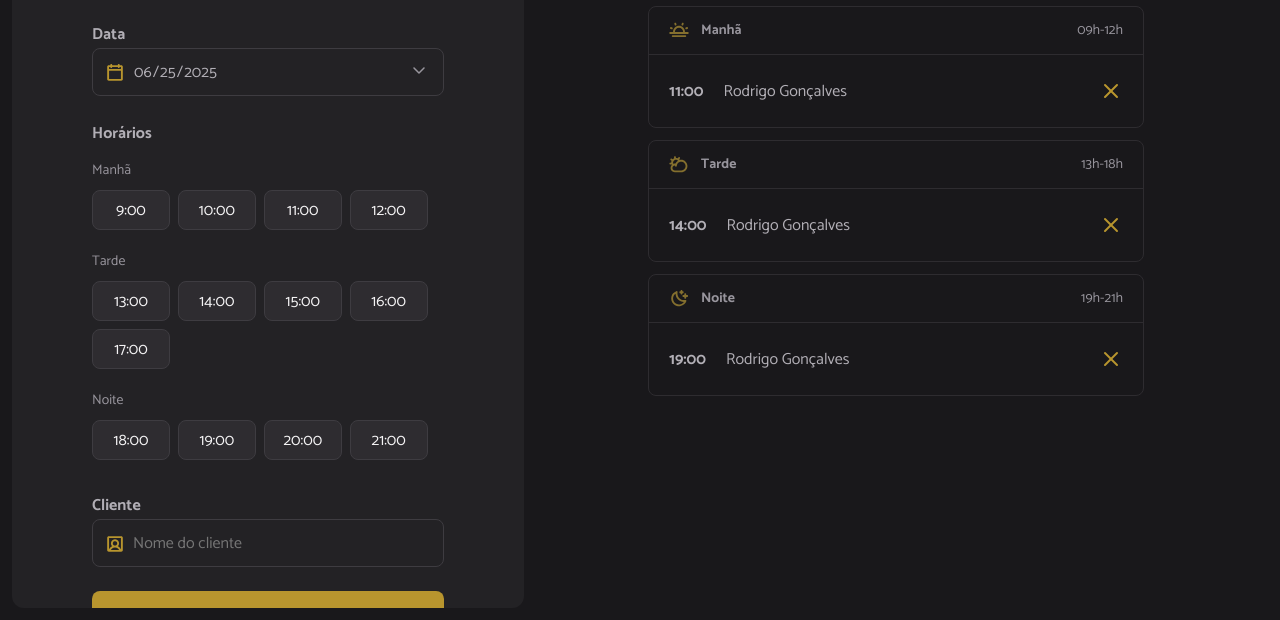
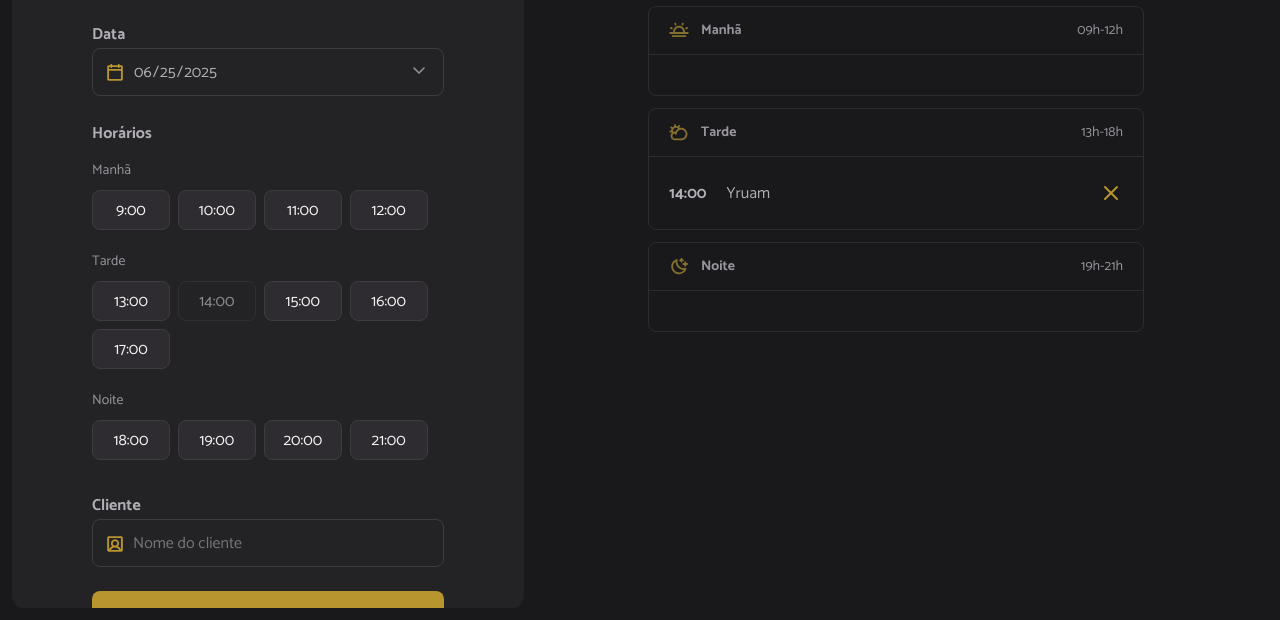
Before and after one commit to yruamkaffer/hairDay, a website built with webpack: page index.html in a window 1280 px wide. Shown: the part 180-800 px from the top of the page. Built offline with nearby package versions, Linux system fonts and the light colour scheme; data requests are answered from the project's data file.

Commit message:
Add files via upload

```diff
--- a/index.html
+++ b/index.html
@@ -86,7 +86,7 @@
             <span>09h-12h</span>
           </header>
           <ul id="period-morning" class="period">
-            <!-- Exemplo  -->
+            <!-- Exemplo
             <li>
               <strong>11:00</strong>
               <span>Rodrigo Gonçalves</span>
@@ -95,7 +95,7 @@
                 alt="Cancelar"
                 class="cancel-icon"
               />
-            </li>
+            </li> -->
           </ul>
         </section>
 
@@ -106,8 +106,7 @@
             <span>13h-18h</span>
           </header>
           <ul id="period-afternoon" class="period">
-            <!-- Exemplo -->
-            <li>
+            <!-- Exemplo
               <strong>14:00</strong>
               <span>Rodrigo Gonçalves</span>
               <img
@@ -116,6 +115,7 @@
                 class="cancel-icon"
               />
             </li>
+            <li> -->
           </ul>
         </section>
 
@@ -126,7 +126,7 @@
             <span>19h-21h</span>
           </header>
           <ul id="period-night" class="period">
-            <!-- Exemplo -->
+            <!-- Exemplo
             <li>
               <strong>19:00</strong>
               <span>Rodrigo Gonçalves</span>
@@ -135,7 +135,7 @@
                 alt="Cancelar"
                 class="cancel-icon"
               />
-            </li>
+            </li> -->
           </ul>
         </section>
       </aside>
--- a/server.json
+++ b/server.json
@@ -1,5 +1,9 @@
 {
-    "schedules": [
-
-    ]
+  "schedules": [
+    {
+      "id": 1750811943677,
+      "name": "Yruam",
+      "when": "2025-06-25T14:00:00.000Z"
+    }
+  ]
 }
--- a/src/modules/form/hours-load.js
+++ b/src/modules/form/hours-load.js
@@ -4,17 +4,22 @@ import { hoursClick } from './hours-click.js';
 
 const hours = document.getElementById('hours');
 
-export function hoursLoad({date}) {
+export function hoursLoad({date, dailySchedules}) {
     hours.innerHTML = '';
+
+    const unavailableHours = dailySchedules.map((schedule) =>
+        dayjs(schedule.when).format('HH:mm'));
 
     const opening = openingHours.map((hour) => {
         const [scheduleHour] = hour.split(':');
 
-        const isHourPast = dayjs(date).add(scheduleHour, 'hour').isAfter(dayjs());
+        const isHourPast = dayjs(date).add(scheduleHour, 'hour').isBefore(dayjs());
+
+        const available = !unavailableHours.includes(hour) && !isHourPast
 
         return {
             hour,
-            available: isHourPast,
+            available,
         }
     })
 
--- a/src/modules/form/submit.js
+++ b/src/modules/form/submit.js
@@ -1,4 +1,6 @@
 import dayjs from "dayjs";
+
+import { scheduleNew } from "../../services/schedule-new.js";
 
 const form = document.querySelector('form');
 const clientName = document.getElementById('client');
@@ -9,7 +11,7 @@ const inputToday = dayjs(new Date()).format('YYYY-MM-DD');
 selectedDate.value = inputToday
 selectedDate.min = inputToday
 
-form.onsubmit = (event) => {
+form.onsubmit = async (event) => {
   event.preventDefault();
 
   try {
@@ -25,14 +27,16 @@ form.onsubmit = (event) => {
       return alert('Por favor, selecione um horário disponível.');
     }
 
-    const [hour] = hourSelected.dataset.hour.split(':');
+    const [hour] = hourSelected.innerText.split(':');
     const when = dayjs(selectedDate.value)
       .add(hour, 'hour')
 
     const id = new Date().getTime();
 
+    await scheduleNew({ id, name, when })
+
   } catch (error) {
-    alert('Não foi possível realizar o agendamento.');
-    console.log(error);
+    alert('Não foi possível realizar o agendamento.')
+    console.log(error)
   }
 }
--- a/src/modules/schedules/load.js
+++ b/src/modules/schedules/load.js
@@ -1,9 +1,15 @@
+import { scheduleFetchByDay } from "../../services/schedule-fetch-by-day.js";
 import { hoursLoad } from "../form/hours-load.js";
+import { schedulesShow } from "./show.js";
 
 const selectedDate = document.getElementById('date');
 
-export function schedulesDay() {
+export async function schedulesDay() {
     const date = selectedDate.value
 
-    hoursLoad({ date });
+    const dailySchedules = await scheduleFetchByDay({ date });
+
+    schedulesShow({ dailySchedules });
+
+    hoursLoad({ date, dailySchedules });
 }
--- /dev/null
+++ b/src/modules/schedules/show.js
@@ -0,0 +1,45 @@
+import dayjs from "dayjs";
+
+const periodMorning = document.getElementById('period-morning');
+const periodAfternoon = document.getElementById('period-afternoon');
+const periodNight = document.getElementById('period-night');
+
+export function schedulesShow({ dailySchedules }) {
+    try {
+        periodMorning.innerHTML = '';
+        periodAfternoon.innerHTML = '';
+        periodNight.innerHTML = '';
+
+        dailySchedules.forEach(schedule => {
+            const item = document.createElement('li');
+            const time = document.createElement('strong');
+            const name = document.createElement('span');
+
+            item.setAttribute("data-id", schedule.id);
+
+            time.textContent = dayjs(schedule.when).format('HH:mm');
+            name.textContent = schedule.name;
+
+            const cancelIcon = document.createElement('img');
+            cancelIcon.classList.add('cancel-icon');
+            cancelIcon.setAttribute('src', './src/assets/cancel.svg');
+            cancelIcon.setAttribute('alt', 'Cancelar');
+
+            item.append(time, name, cancelIcon)
+
+            const hour = dayjs(schedule.when).hour();
+
+            if (hour <= 12) {
+                periodMorning.appendChild(item);
+            } else if (hour > 12 && hour <= 18) {
+                periodAfternoon.appendChild(item);
+            } else {
+                periodNight.appendChild(item);
+            }
+        })
+
+    } catch (error) {
+        console.log(error)
+        alert('Não foi possível exibir os horários disponíveis.');
+    }
+}
--- /dev/null
+++ b/src/services/api-config.js
@@ -0,0 +1,3 @@
+export const apiConfig = {
+    baseUrl: 'http://localhost:3333',
+}
--- /dev/null
+++ b/src/services/schedule-fetch-by-day.js
@@ -0,0 +1,18 @@
+import dayjs from "dayjs";
+import { apiConfig } from "./api-config";
+
+export async function scheduleFetchByDay({date}) {
+    try {
+        const response = await fetch(`${apiConfig.baseUrl}/schedules`)
+
+        const data = await response.json();
+
+        const dailySchedules = data.filter(schedule => dayjs(date).isSame(schedule.when, 'day'));
+
+        return dailySchedules
+
+    } catch (error) {
+        console.log(error);
+        alert('Não foi possível buscar os horários disponíveis.');
+    }
+}
--- /dev/null
+++ b/src/services/schedule-new.js
@@ -0,0 +1,22 @@
+import { apiConfig } from "./api-config";
+
+export async function scheduleNew({ id, name, when }) {
+    try {
+        await fetch(`${apiConfig.baseUrl}/schedules`, {
+            method: 'POST',
+            headers: {
+                'Content-Type': 'application/json',
+            },
+            body: JSON.stringify({
+                id,
+                name,
+                when,
+            }),
+        });
+
+        alert("Corte agendado com sucesso!");
+    } catch (error) {
+        console.log(error)
+        alert("Não foi possível agendar o corte de cabelo.");
+    }
+}
```
